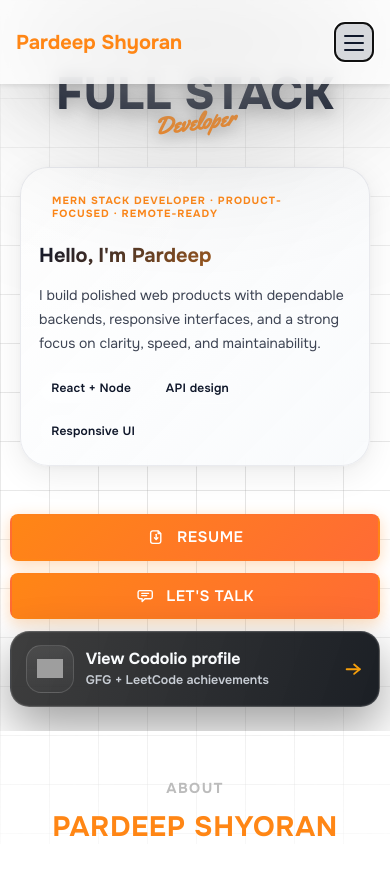
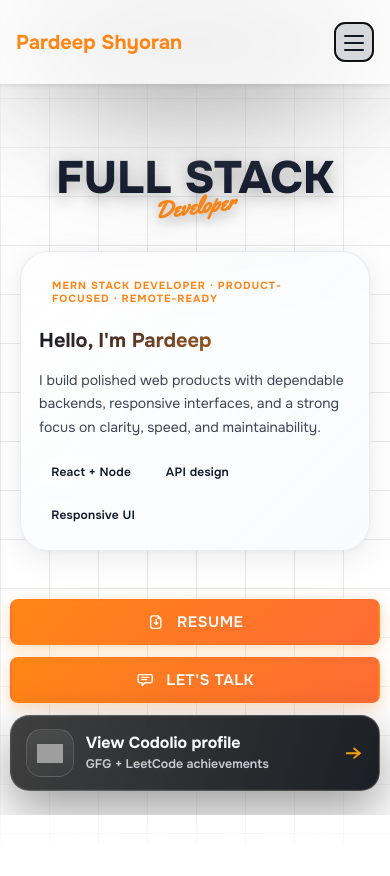
Before and after one commit to Pardeep-Shyoran/Portfolio, a React (Vite) app in the folder Frontend/: page / in a window 390 px wide. Shown: the top 876 px of the page. Built offline with nearby package versions, Linux system fonts and the light colour scheme; grey boxes are pictures that could not be loaded; the HTML template or start-up script is replaced by a standard one; a web font is replaced by a local one.

Commit message:
style: Update Header styles for fixed positioning and responsive width; add padding to smooth-wrapper

```diff
--- a/Frontend/src/components/Header/Header.module.css
+++ b/Frontend/src/components/Header/Header.module.css
@@ -1,15 +1,17 @@
 .Header{
         height: 10vh;
-        width: 100%;
+    width: min(100vw, 1550px);
         box-shadow: 0 2px 4px var(--box-shadow-color);
         display: flex;
         align-items: center;
         justify-content: space-between;
         gap: 12px;
         padding: 0 16px;
-        position: sticky;
-        top: 0;
-        left: 0;
+    position: fixed;
+    top: 0;
+    left: 50%;
+    right: auto;
+    transform: translateX(-50%);
         z-index: 1000;
         background: var(--background-color-opacity);
         backdrop-filter: blur(8px);
--- a/Frontend/src/index.css
+++ b/Frontend/src/index.css
@@ -78,6 +78,10 @@ body {
   width: 100%;
 }
 
+#smooth-wrapper {
+  padding-top: 10vh;
+}
+
 #smooth-content {
   min-height: 100vh;
 }
```
